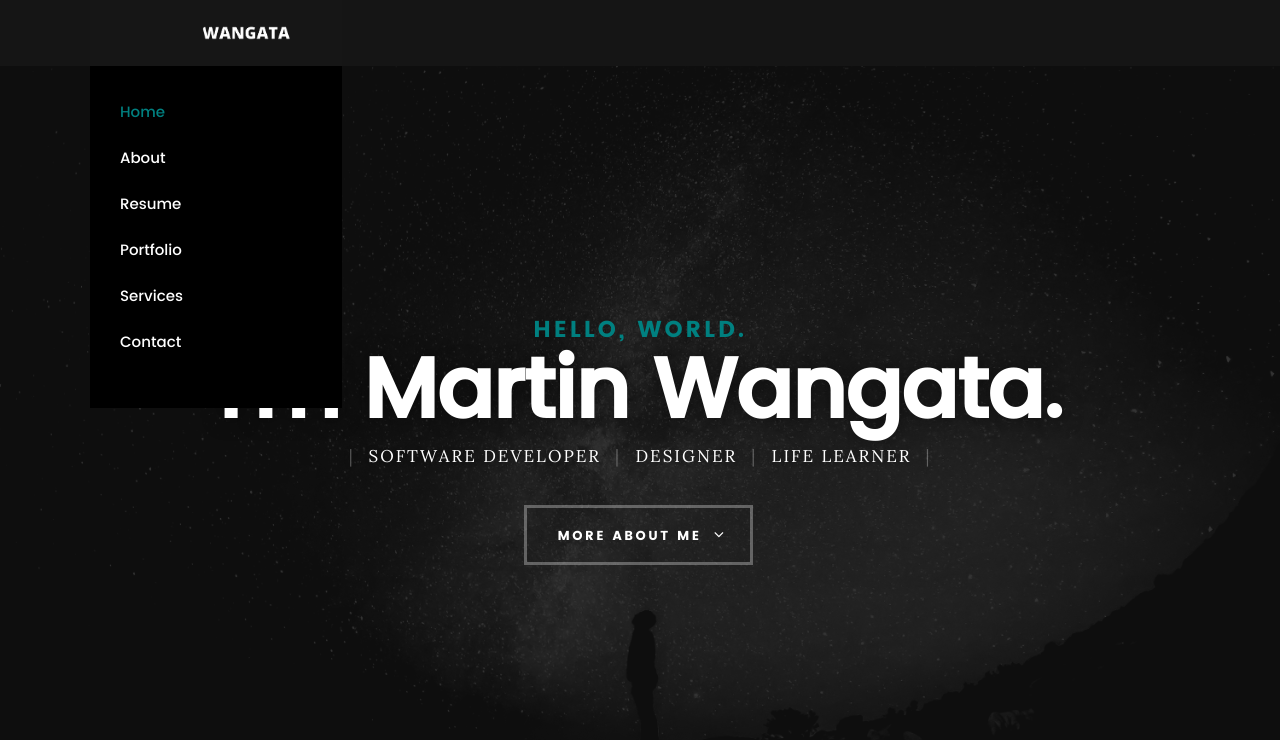
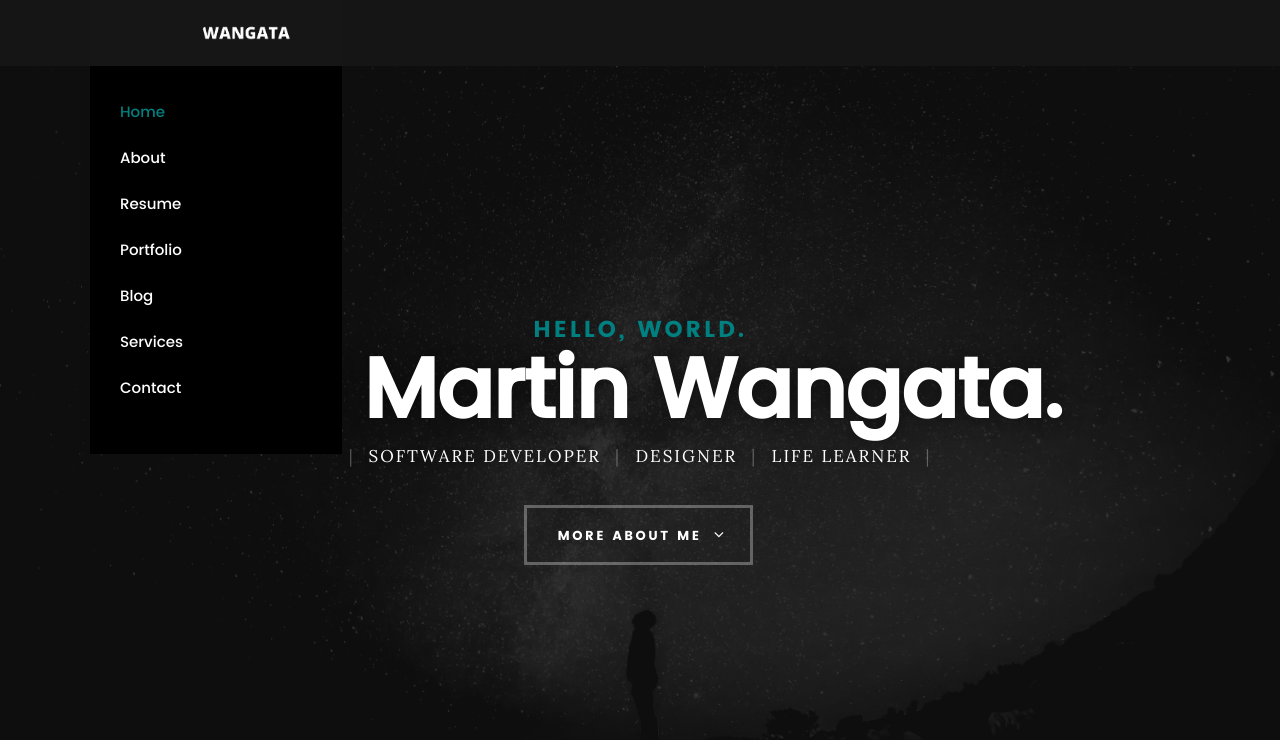
Before and after one commit to Wangata/Portfolio, a plain HTML site: page index.html in a window 1280 px wide. Both pictures are taken after a click on the link "Menu". Shown: the top 740 px of the page. Drawn offline with Linux system fonts and the light colour scheme; files whose address does not match are found by name.

Commit message:
Update index.html

```diff
--- a/index.html
+++ b/index.html
@@ -53,6 +53,7 @@
 						<li><a class="smoothscroll"  href="#about" title="">About</a></li>
 						<li><a class="smoothscroll"  href="#resume" title="">Resume</a></li>
 						<li><a class="smoothscroll"  href="#portfolio" title="">Portfolio</a></li>
+						<li><a class="smoothscroll"  href="#" title="">Blog</a></li>
 						<li><a class="smoothscroll"  href="#services" title="">Services</a></li>
 						<li><a class="smoothscroll"  href="#contact" title="">Contact</a></li>
 					</ul>
```
